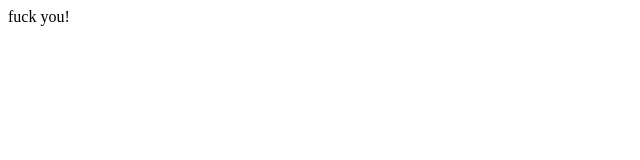
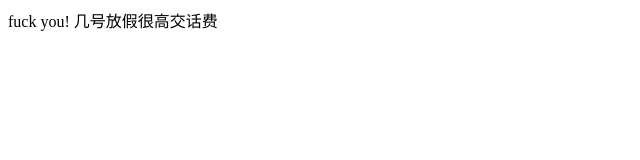
Before and after one commit to Programmeryong/MygithubFirst, a plain HTML site: page index.html in a window 1280 px wide. Shown: the whole page, without its empty margins (0-640 px from the left). Drawn offline with Linux system fonts and the light colour scheme.

Commit message:
134556
kjg

```diff
--- a/index.html
+++ b/index.html
@@ -7,6 +7,7 @@
 <body>
 	<div>
 		fuck you!
+		几号放假很高交话费
 	</div>
 </body>
 </html>
```
